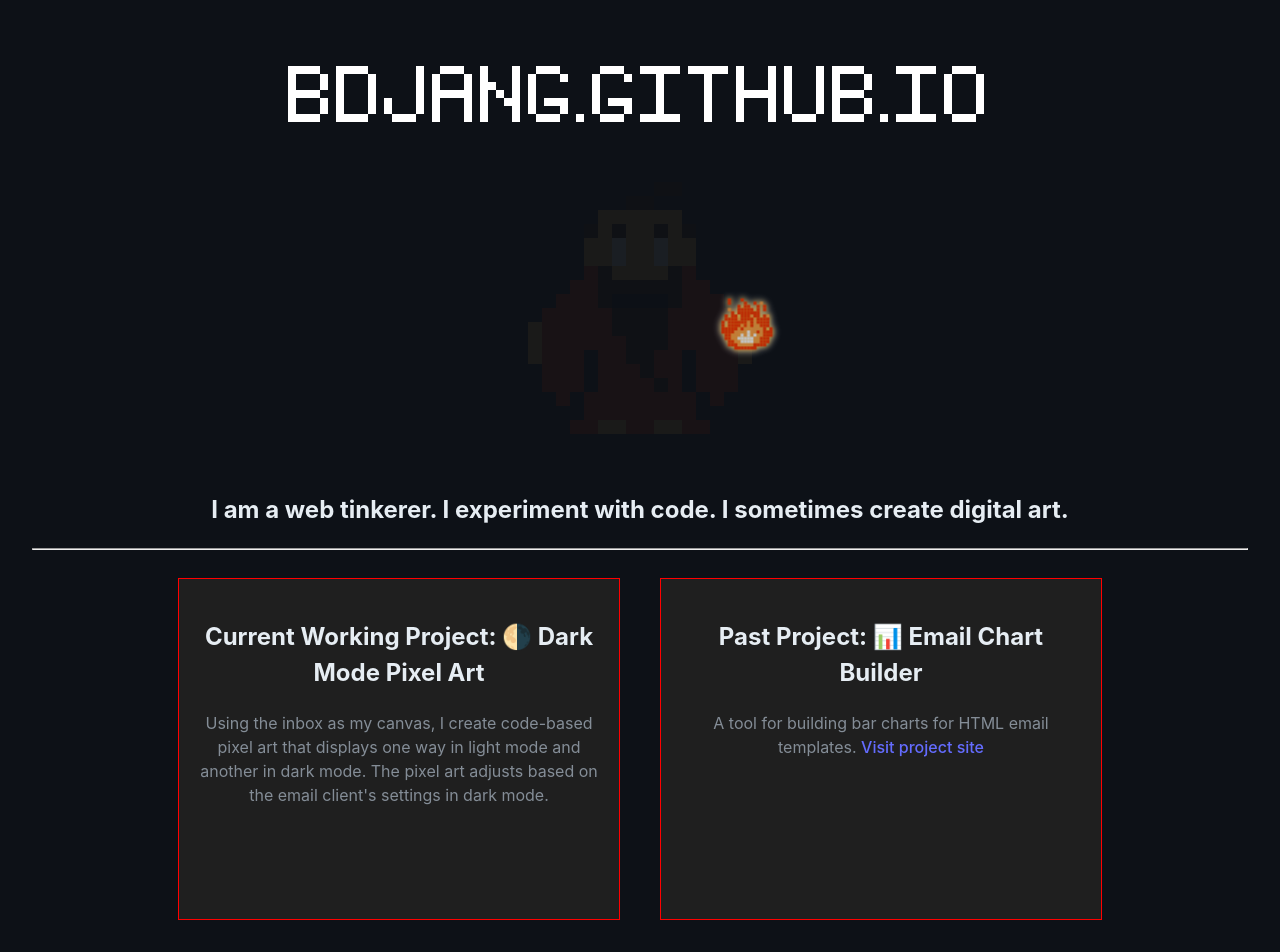
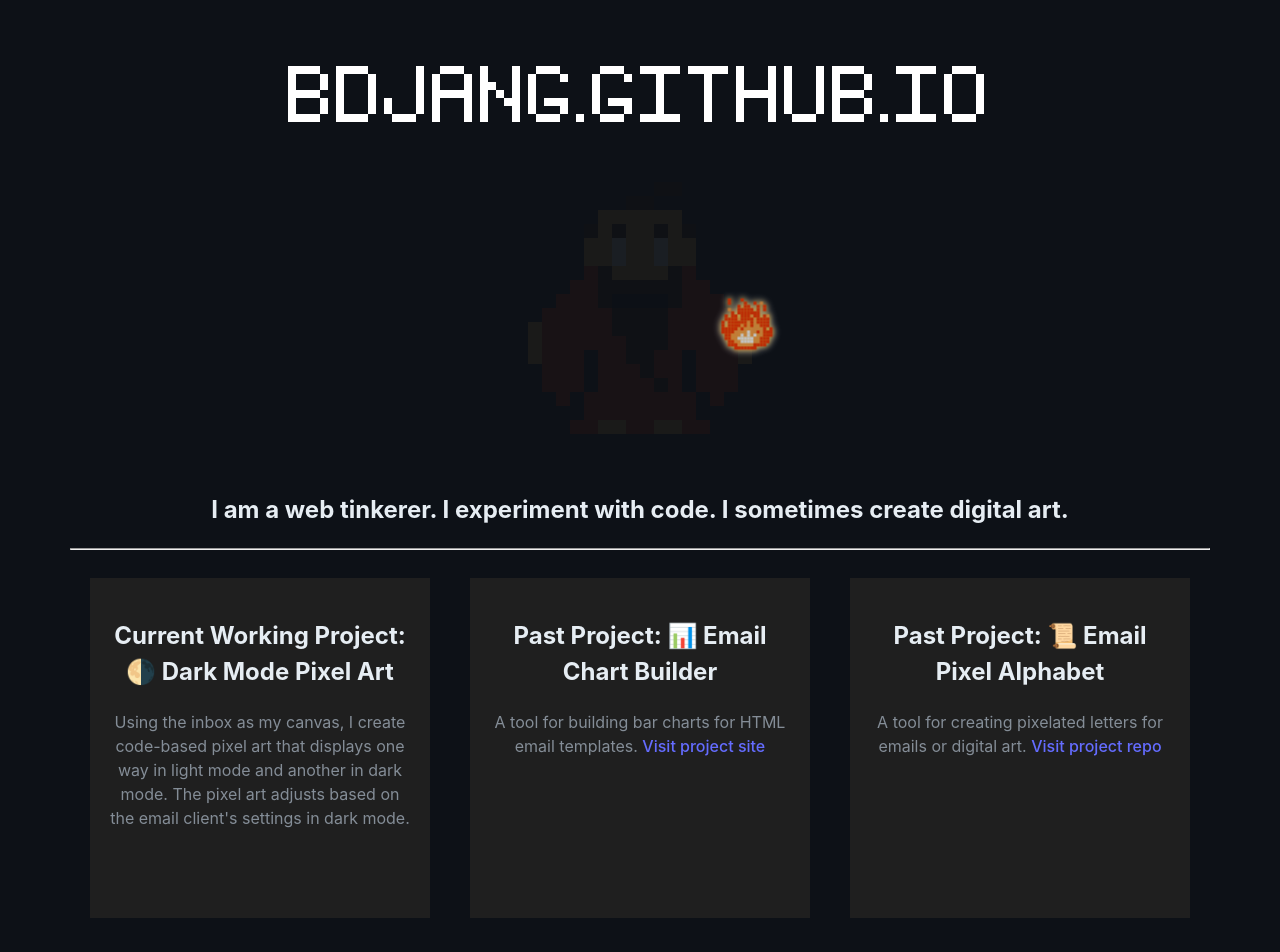
Before and after one commit to bdjang/bdjang.github.io, a React (Vite) app: page / in a window 1280 px wide. Shown: the top 952 px of the page. Built offline with nearby package versions, Linux system fonts and the light colour scheme; the HTML template or start-up script is replaced by a standard one.

Commit message:
Create project boxes and add CSS styling

```diff
--- a/src/components/Project.module.scss
+++ b/src/components/Project.module.scss
@@ -3,11 +3,10 @@
 /* PROJECT DESCRIPTION TEXT */
 .projectDesc {
     background-color: #1f1f1f;
-    border: 1px solid red;
-    max-width: 400px;
+    display: inline-block;
     height: 300px;
-    display: inline-block;
     margin: 20px;
+    max-width: 300px;
     padding: 20px;
     vertical-align: top;
 }
```
